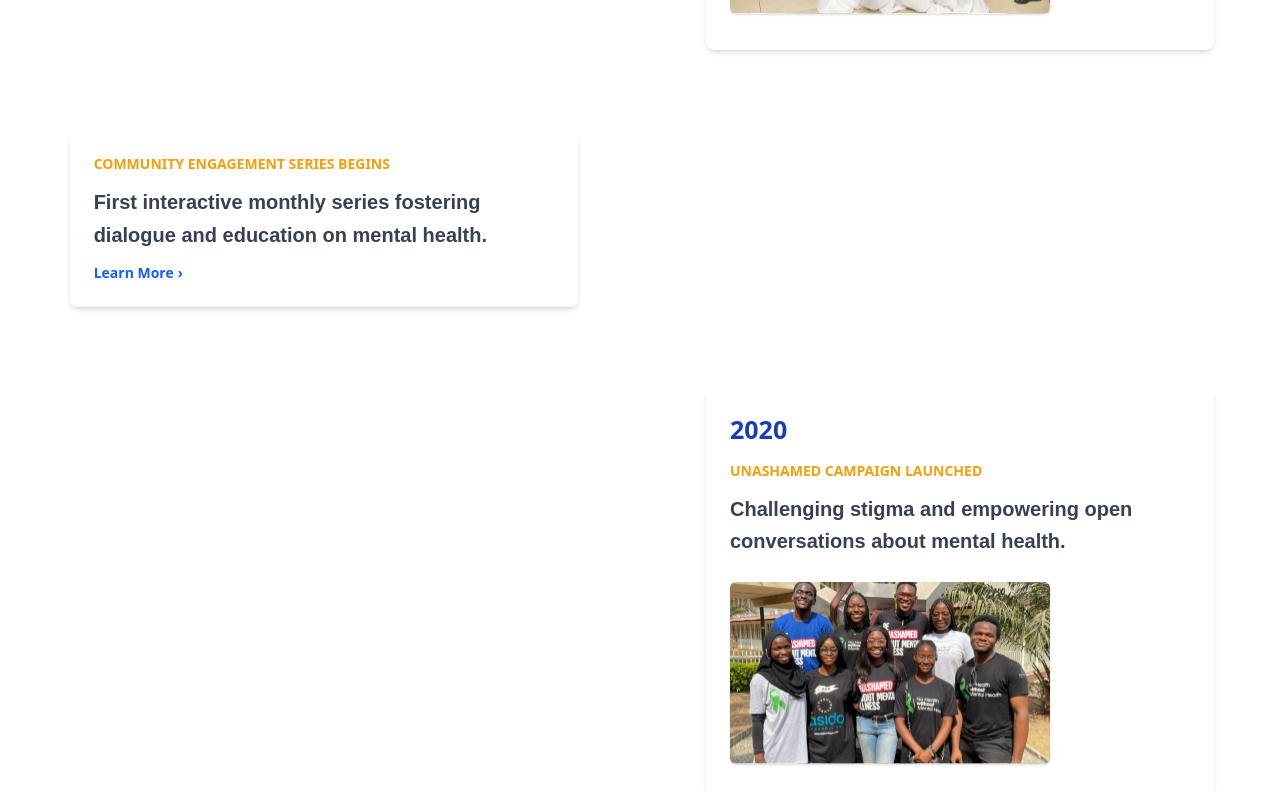
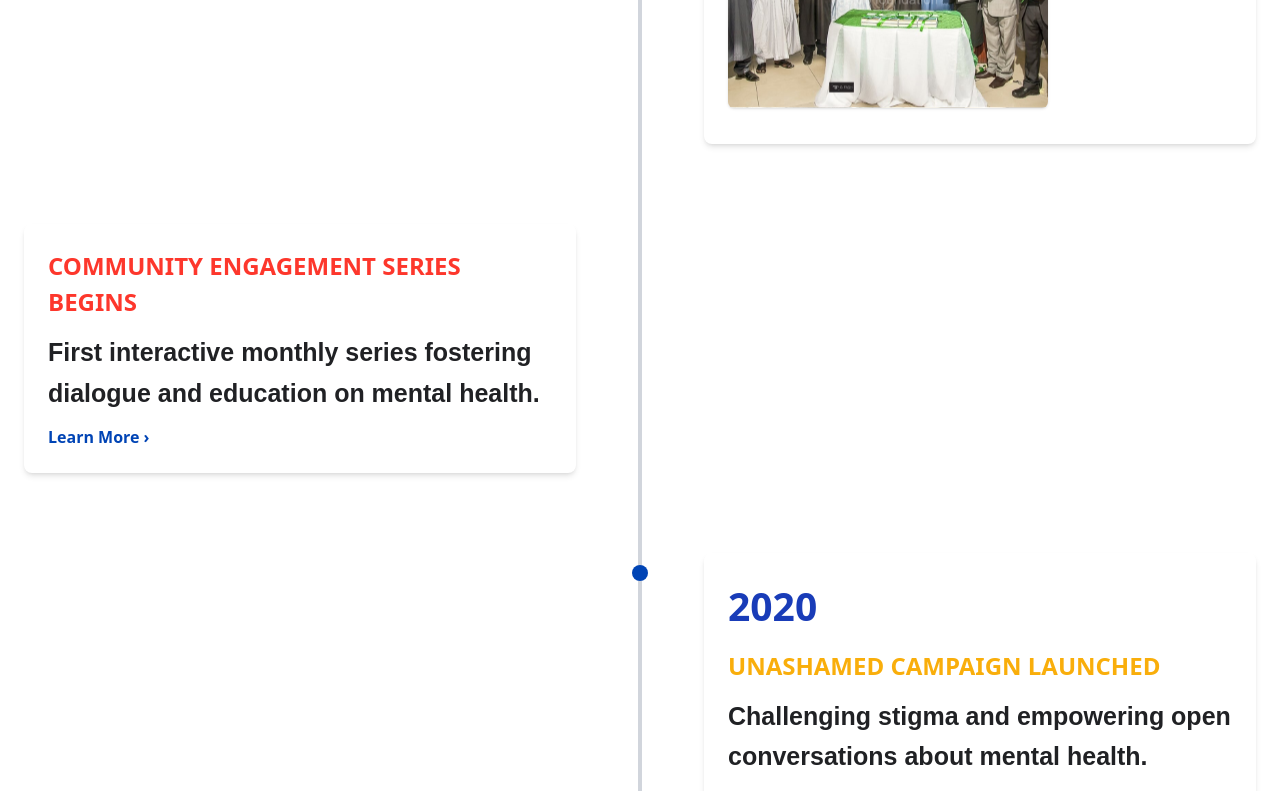
Before and after one commit to D-Unique/Cartolinks, a Next.js app: page / in a window 1280 px wide. Shown: the part 1920-2711 px from the top of the page. Built offline with nearby package versions, Linux system fonts and the light colour scheme.

Commit message:
refactoring codebase

```diff
--- a/src/components/layouts/Footer.tsx
+++ b/src/components/layouts/Footer.tsx
@@ -13,8 +13,8 @@ import {
 } from "@/data/footerLinks";
 
 const renderFooterLinkGroup = (group: FooterLinkGroup) => (
-  <div className="flex flex-col items-center  text-center mx-auto md:text-left">
-    <h4 className="font-semibold mb-3 text-white">{group.heading}</h4>
+  <div className="flex flex-col items-center  text-center mx-auto md:text-left md:w-[8.8rem]">
+    <h4 className="font-semibold mb-3 text-white xl:items-start">{group.heading}</h4>
     <ul className="space-y-2 text-sm text-white/90">
       {group.links.map(({ text, link, icon: Icon }, i) => (
         <li key={i} className="flex items-start gap-2">
@@ -36,7 +36,7 @@ export default function Footer() {
   return (
     <footer className="bg-primary text-white pt-10 pb-6 px-6">
       {/* Top Section */}
-      <div className="max-w-[19.9rem ] h-[36rem] mx-auto flex flex-col items-center xl:items-center xl-mx-auto xl:flex-row xl:justify-between ">
+      <div className="max-w-[19.9rem ] h-[36rem] mx-auto flex flex-col items-center xl:items-center xl-mx-auto xl:flex-row  xl:justify-around xl:gap-20 xl:h-[31rem]  ">
         {/* Logo + tagline */}
         <div className="flex flex-col items-center md:items-center text-center md:text-center md:justify-center ">
           <Image
@@ -45,7 +45,7 @@ export default function Footer() {
             width={130}
             height={60}
           />
-          <p className="mt-3 text-sm max-w-xs">
+          <p className="mt-3 text-sm max-w-xs w-[19.5rem]">
             Making mental health support accessible through advocacy and action.
           </p>
         </div>
@@ -63,7 +63,7 @@ export default function Footer() {
 
       </div>
         {/* Social Icons */}
-        <div className="flex gap-4 mt-8 justify-center md:justify-start">
+        <div className="flex gap-4 mt-8 justify-center md:justify-start md:ml-20 xl:mb-20">
           <a href="#" aria-label="Twitter">
             <Twitter size={18} />
           </a>
@@ -82,7 +82,7 @@ export default function Footer() {
       <hr className="border-white/30 my-6 w-11/12 mx-auto" />
 
       {/* Bottom Section */}
-      <div className="flex flex-col items-center text-sm text-white/80">
+      <div className="flex flex-col items-start ml-20 text-[16px] text-white/80 font-medium">
         <p>© 2025 Asido Foundation. All Rights Reserved.</p>
       </div>
     </footer>
--- a/src/components/layouts/Timeline.tsx
+++ b/src/components/layouts/Timeline.tsx
@@ -1,13 +1,14 @@
 "use client";
 import { useEffect, useRef, useState } from "react";
 import Container from "../container";
-import TimelineCard from "@/components/ui/TimlineCard"
+import TimelineCard from "@/components/ui/TimlineCard";
 import { motion } from "framer-motion";
 import mileStonesData from "@/data/TimeLine";
 
 const AnimatedTimelineCard = ({ children }: { children: React.ReactNode }) => {
   const ref = useRef<HTMLDivElement | null>(null);
   const [visible, setVisible] = useState(false);
+
   useEffect(() => {
     const observer = new IntersectionObserver(
       ([entry]) => setVisible(entry.isIntersecting),
@@ -37,7 +38,6 @@ useEffect(() => {
   );
 };
 
-
 const Timeline = () => {
   useEffect(() => {
     const activeLine = document.getElementById("activeLine");
@@ -59,6 +59,8 @@ const Timeline = () => {
     return () => window.removeEventListener("scroll", handleScroll);
   }, []);
 
+  const colors = ["text-accent", "text-accent", "text-red", "text-orange"];
+
   return (
     <section className="w-full flex flex-col bg-white">
       <Container size="app" className="py-12">
@@ -71,30 +73,52 @@ const Timeline = () => {
         {/* Timeline wrapper */}
         <div className="relative flex justify-center">
           {/* Base line */}
-          <div className="timeline-line relative w-1 bg-gray-300 h-full">
+          <div className="timeline-line absolute top-12 w-1 bg-gray-300 h-full">
+            <div className="absolute w-4 h-4 bg-primary rounded-full transform -translate-x-1.5" id="scrollDot"></div>
             <div
               id="activeLine"
-              className="absolute top-0 left-0 w-full bg-blue-500"
+              className="absolute top-0 left-0 w-full bg-primary"
               style={{ height: "0px" }}
             ></div>
+             {mileStonesData.map((item, index) => {
+    const showDot = index % 3 === 0; // show on first of every 3
+    return (
+      showDot && item.date && (
+        <div
+          key={index}
+          className="absolute w-4 h-4 bg-primary rounded-full transform -translate-x-1/2 left-1/2"
+          style={{ top: `${index * 488}px` }} // adjust spacing to match card distance
+        ></div>
+      )
+    );
+  })}
+
           </div>
 
           {/* Cards */}
           <div className="flex flex-col gap-20 ml-8 xl:ml-0">
-           {mileStonesData.map((item, index) => (
+            {mileStonesData.map((item, index) => {
+              const colorClass = colors[index % colors.length];
+              return (
                 <div
                   key={index}
-          className={`
-            relative flex flex-col items-center
-            xl:w-[50%]
-            ${index % 2 === 0 ? "xl:self-start xl:pr-16" : "xl:self-end xl:pl-16"}
-          `}
+                  className={`relative flex flex-col items-center xl:w-[50%] ${
+                    index % 2 === 0
+                      ? "xl:self-start xl:pr-16"
+                      : "xl:self-end xl:pl-16"
+                  }`}
                 >
+                  {/* Dot aligned with line */}
+                  {/* Dots at every dated milestone */}
+
+
+                  {/* Card */}
                   <AnimatedTimelineCard>
-            <TimelineCard {...item} />
+                    <TimelineCard {...item} colorClass={colorClass} />
                   </AnimatedTimelineCard>
                 </div>
-      ))}
+              );
+            })}
           </div>
         </div>
       </Container>
--- a/src/components/ui/TimlineCard.tsx
+++ b/src/components/ui/TimlineCard.tsx
@@ -1,26 +1,40 @@
 import { TimelineCardProps } from "@/types/LandingPage";
 import Image from "next/image";
 
-const TimelineCard = ({ date, title, description, imageUrl, cta }: TimelineCardProps) => {
+// ✅ Add colorClass as an optional prop
+interface ExtendedTimelineCardProps extends TimelineCardProps {
+  colorClass?: string;
+}
+
+const TimelineCard = ({
+  date,
+  title,
+  description,
+  imageUrl,
+  cta,
+  colorClass = "text-gray-700", // fallback color
+}: ExtendedTimelineCardProps) => {
   return (
-    <div className="flex flex-col gap-3 p-6 bg-white rounded-lg shadow-md max-w-[20rem] w-full h-full xl:max-w-[80rem] ">
+    <div className="flex flex-col gap-3 p-6 rounded-lg shadow-md max-w-[20rem] w-full h-full xl:max-w-[80rem]">
       {/* Year */}
       {date && (
-        <span className="text-blue-800 font-bold text-[25px]">
-          {date}
+        <span className="text-blue-800 font-extrabold text-[39px]">
+                  {date}
         </span>
       )}
 
       {/* Title */}
       {title && (
-        <h3 className="text-[#F59E0B] text-sm font-semibold uppercase">
+        <h3 className={`text-[24px] font-semibold uppercase ${colorClass}`}>
           {title}
         </h3>
       )}
 
       {/* Description */}
       {description && (
-        <p className="mobile-body text-gray-700 text-[20px] font-bold leading-relaxed xl:body">
+        <p
+          className="mobile-body text-[25px] text-secondary font-bold leading-relaxed xl:body"
+        >
           {description}
         </p>
       )}
@@ -42,7 +56,7 @@ const TimelineCard = ({ date, title, description, imageUrl, cta }: TimelineCardP
       {cta && (
         <a
           href={cta.link}
-          className="text-blue-600 font-semibold text-sm hover:underline flex items-center gap-1"
+          className="text-primary font-bold text-[16px] hover:underline flex items-center gap-1"
         >
           {cta.text} <span>›</span>
         </a>
```
Lines whose indentation alone changed are shown as unchanged.
